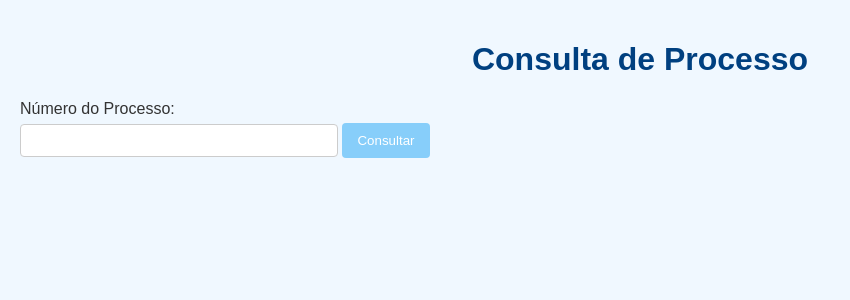
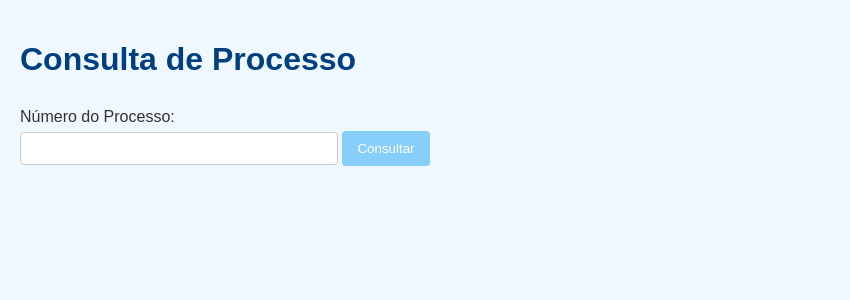
Before and after one commit to higordamasio/api_publica_cnj, a Flask app: page / in a window 1280 px wide. Shown: the top 300 px of the page, without its empty margins (0-850 px from the left). Run offline with Flask 3, Linux system fonts and the light colour scheme.

Commit message:
Alt. estilo

```diff
--- a/static/styles.css
+++ b/static/styles.css
@@ -8,11 +8,12 @@ body {
 
 h1 {
     color: #004080; /* Dark blue */
-    text-align: center;
+    text-align: left;
+    margin-bottom: 30px;
 }
 
 form {
-    margin-bottom: 20px;
+    margin-bottom: 30px;
     text-align: left;
 }
 
```
